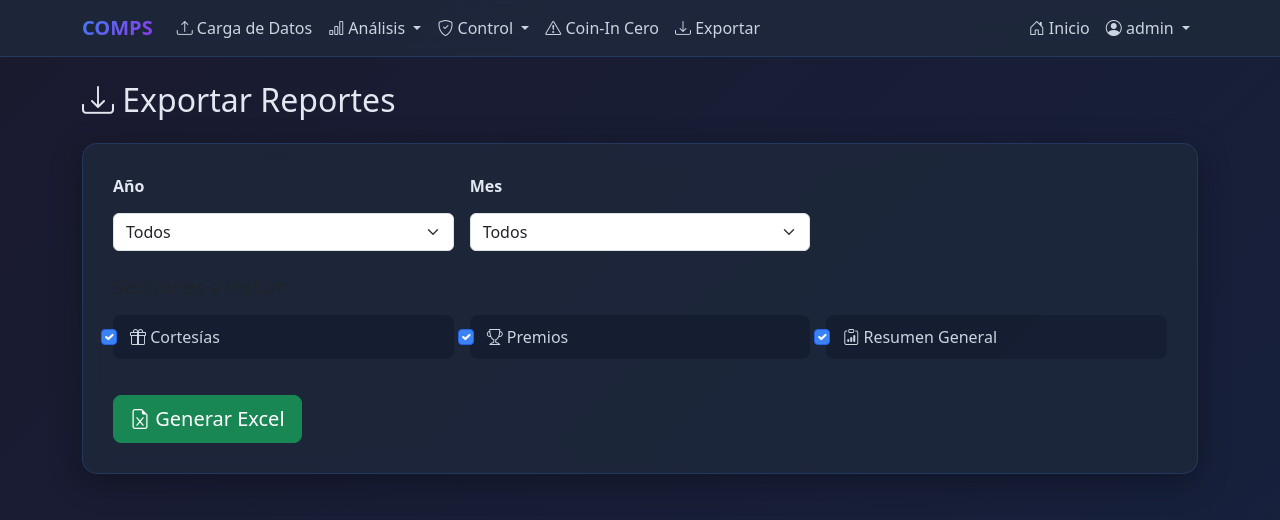
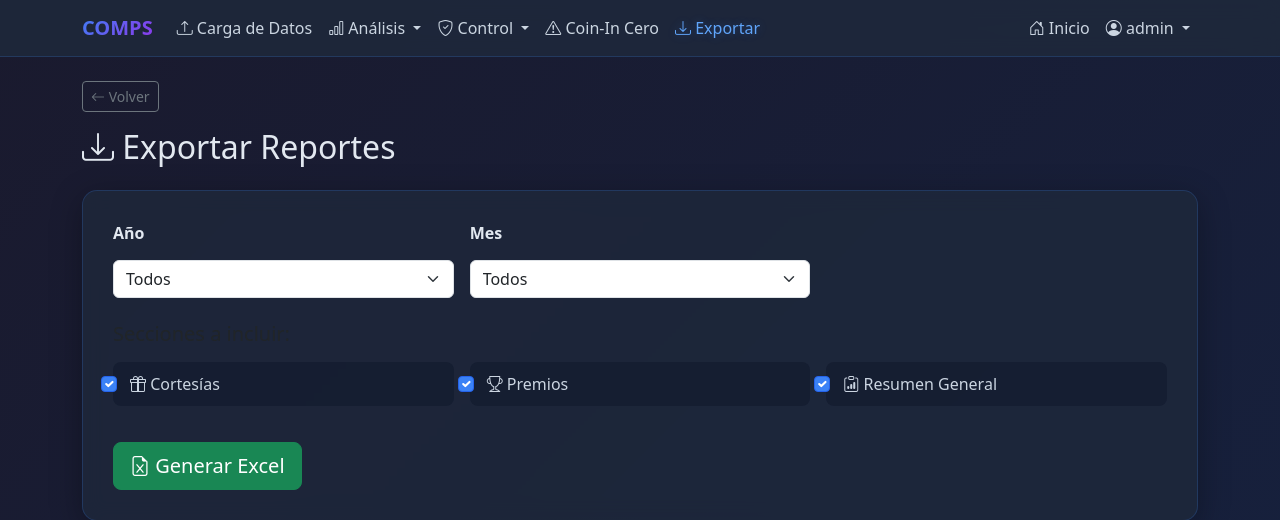
Before and after one commit to kennyAguilar/sgos-reportes, a Flask app: page /comps/exportar in a window 1280 px wide. Shown: the top 520 px of the page. Run offline with Flask 3, Linux system fonts and the light colour scheme; a user stored in the database is signed in.

Commit message:
polish: seguridad, navbar activo, flash categories, botón volver, spinner, .env.example

```diff
--- a/sgos_web/app.py
+++ b/sgos_web/app.py
@@ -17,7 +17,7 @@ except ImportError:
     from engine import procesar_sgos, exportar_excel_bytes, obtener_asistentes, guardar_datos_db, generar_reportes
 
 app = Flask(__name__)
-app.secret_key = os.environ.get("FLASK_SECRET_KEY", "sgos-secret")
+app.secret_key = os.environ.get("FLASK_SECRET_KEY") or os.urandom(32).hex()
 
 # Configuración de Login
 login_manager = LoginManager()
@@ -171,10 +171,11 @@ with app.app_context():
     # Crear usuario admin por defecto si no existe
     if not User.query.filter_by(username="admin").first():
         admin = User(username="admin")
-        admin.set_password("admin123")  # Contraseña por defecto
+        default_pw = os.environ.get("ADMIN_DEFAULT_PASSWORD", "admin123")
+        admin.set_password(default_pw)
         db.session.add(admin)
         db.session.commit()
-        print("Usuario 'admin' creado con contraseña 'admin123'")
+        print("Usuario 'admin' creado. Cambia la contraseña desde Gestión de Usuarios.")
 
 UPLOAD_FOLDER = "uploads"
 os.makedirs(UPLOAD_FOLDER, exist_ok=True)
@@ -262,7 +263,7 @@ def login():
             login_user(user)
             return redirect(url_for("home"))
         else:
-            flash("Usuario o contraseña incorrectos.")
+            flash("Usuario o contraseña incorrectos.", "danger")
 
     return render_template("login.html")
 
@@ -295,16 +296,16 @@ def crear_usuario():
     username = request.form.get("username", "").strip()
     password = request.form.get("password", "").strip()
     if not username or not password:
-        flash("Usuario y contraseña son obligatorios.")
+        flash("Usuario y contraseña son obligatorios.", "warning")
         return redirect(url_for("usuarios"))
     if User.query.filter_by(username=username).first():
-        flash(f"El usuario '{username}' ya existe.")
+        flash(f"El usuario '{username}' ya existe.", "warning")
         return redirect(url_for("usuarios"))
     user = User(username=username)
     user.set_password(password)
     db.session.add(user)
     db.session.commit()
-    flash(f"Usuario '{username}' creado exitosamente.")
+    flash(f"Usuario '{username}' creado exitosamente.", "success")
     return redirect(url_for("usuarios"))
 
 
@@ -313,11 +314,11 @@ def crear_usuario():
 def eliminar_usuario(user_id):
     user = db.session.get(User, user_id)
     if not user:
-        flash("Usuario no encontrado.")
+        flash("Usuario no encontrado.", "danger")
     elif user.id == current_user.id:
-        flash("No puedes eliminarte a ti mismo.")
+        flash("No puedes eliminarte a ti mismo.", "warning")
     else:
-        flash(f"Usuario '{user.username}' eliminado.")
+        flash(f"Usuario '{user.username}' eliminado.", "success")
         db.session.delete(user)
         db.session.commit()
     return redirect(url_for("usuarios"))
@@ -328,15 +329,15 @@ def eliminar_usuario(user_id):
 def cambiar_password(user_id):
     user = db.session.get(User, user_id)
     if not user:
-        flash("Usuario no encontrado.")
+        flash("Usuario no encontrado.", "danger")
         return redirect(url_for("usuarios"))
     new_password = request.form.get("password", "").strip()
     if not new_password:
-        flash("La contraseña no puede estar vacía.")
+        flash("La contraseña no puede estar vacía.", "warning")
         return redirect(url_for("usuarios"))
     user.set_password(new_password)
     db.session.commit()
-    flash(f"Contraseña de '{user.username}' actualizada.")
+    flash(f"Contraseña de '{user.username}' actualizada.", "success")
     return redirect(url_for("usuarios"))
 
 
@@ -346,11 +347,11 @@ def index():
     if request.method == "POST":
         f = request.files.get("file")
         if not f or f.filename == "":
-            flash("No se subió ningún archivo.")
+            flash("No se subió ningún archivo.", "warning")
             return redirect(url_for("index"))
 
         if not allowed_file(f.filename):
-            flash("Formato no permitido. Sube un .xlsx o .xls")
+            flash("Formato no permitido. Sube un .xlsx o .xls", "warning")
             return redirect(url_for("index"))
 
         filename = secure_filename(f.filename)
@@ -362,9 +363,9 @@ def index():
         # --- NUEVO: Guardar en Base de Datos ---
         try:
             total_guardados, tipo_archivo = guardar_datos_db(path, db, Operacion, Premio)
-            flash(f"¡Éxito! Se guardaron {total_guardados} registros de tipo {tipo_archivo} en la base de datos.")
+            flash(f"¡Éxito! Se guardaron {total_guardados} registros de tipo {tipo_archivo} en la base de datos.", "success")
         except Exception as e:
-            flash(f"Error al guardar en base de datos: {str(e)}")
+            flash(f"Error al guardar en base de datos: {str(e)}", "danger")
 
         opciones = request.form.getlist("opciones")  # lo que marcó en index
         session[f"tablas_{saved_name}"] = opciones
@@ -527,7 +528,7 @@ def dashboard_db():
     if not df.empty:
         asistentes_disponibles = sorted(df["Attendant"].dropna().unique().tolist())
     else:
-        flash("No hay datos para el periodo seleccionado.")
+        flash("No hay datos para el periodo seleccionado.", "info")
 
     asistentes_sel = session.get("asistentes_sel_db", [])
     # Si no hay selección guardada, o la lista de disponibles cambió y la selección ya no es válida...
@@ -576,7 +577,7 @@ def dashboard_premios():
     if not df.empty:
         asistentes_disponibles = sorted(df["Attendant"].dropna().unique().tolist())
     else:
-        flash("No hay datos de Premios para el periodo seleccionado.")
+        flash("No hay datos de Premios para el periodo seleccionado.", "info")
 
     asistentes_sel = session.get("asistentes_sel_premios", [])
     asistentes_seleccionados = asistentes_sel or asistentes_disponibles
@@ -767,4 +768,4 @@ app.register_blueprint(comps_bp)
 
 
 if __name__ == "__main__":
-    app.run(debug=True)
+    app.run(debug=os.environ.get("FLASK_ENV") == "development")
--- a/sgos_web/engine.py
+++ b/sgos_web/engine.py
@@ -19,7 +19,7 @@ def _formatear_periodo(periodo_str: str) -> str:
         anio, mes = periodo_str.split("-")
         nombre_mes = MESES_ES.get(int(mes), mes)
         return f"{nombre_mes} {anio}"
-    except:
+    except Exception:
         return periodo_str
 
 def _autosize_sheet(ws, df, max_width=None):
--- a/sgos_web/templates/comps/analisis_cortesias.html
+++ b/sgos_web/templates/comps/analisis_cortesias.html
@@ -2,6 +2,7 @@
 {% block title %}COMPS — Análisis de Cortesías{% endblock %}
 
 {% block content %}
+<a href="{{ url_for('comps.comps_index') }}" class="btn btn-outline-secondary btn-sm mb-3"><i class="bi bi-arrow-left"></i> Volver</a>
 <h2 class="mb-4"><i class="bi bi-gift"></i> Análisis de Cortesías</h2>
 
 <!-- Filtros -->
--- a/sgos_web/templates/comps/analisis_premios.html
+++ b/sgos_web/templates/comps/analisis_premios.html
@@ -2,6 +2,7 @@
 {% block title %}COMPS — Análisis de Premios{% endblock %}
 
 {% block content %}
+<a href="{{ url_for('comps.comps_index') }}" class="btn btn-outline-secondary btn-sm mb-3"><i class="bi bi-arrow-left"></i> Volver</a>
 <h2 class="mb-4"><i class="bi bi-trophy"></i> Análisis de Premios</h2>
 
 <!-- Filtros -->
--- a/sgos_web/templates/comps/analisis_resumen.html
+++ b/sgos_web/templates/comps/analisis_resumen.html
@@ -2,6 +2,7 @@
 {% block title %}COMPS — Resumen General{% endblock %}
 
 {% block content %}
+<a href="{{ url_for('comps.comps_index') }}" class="btn btn-outline-secondary btn-sm mb-3"><i class="bi bi-arrow-left"></i> Volver</a>
 <h2 class="mb-4"><i class="bi bi-clipboard-data"></i> Resumen General</h2>
 
 <!-- Filtros -->
--- a/sgos_web/templates/comps/auditoria_coinin_cero.html
+++ b/sgos_web/templates/comps/auditoria_coinin_cero.html
@@ -2,6 +2,7 @@
 {% block title %}COMPS — Coin-In Cero{% endblock %}
 
 {% block content %}
+<a href="{{ url_for('comps.comps_index') }}" class="btn btn-outline-secondary btn-sm mb-3"><i class="bi bi-arrow-left"></i> Volver</a>
 <h2 class="mb-4"><i class="bi bi-exclamation-triangle"></i> Auditoría: Cortesías con Coin-In Cero</h2>
 
 <!-- Filtros -->
--- a/sgos_web/templates/comps/control_invitaciones.html
+++ b/sgos_web/templates/comps/control_invitaciones.html
@@ -2,6 +2,7 @@
 {% block title %}COMPS — Control de Invitaciones{% endblock %}
 
 {% block content %}
+<a href="{{ url_for('comps.comps_index') }}" class="btn btn-outline-secondary btn-sm mb-3"><i class="bi bi-arrow-left"></i> Volver</a>
 <h2 class="mb-4"><i class="bi bi-people"></i> Control de Invitaciones — General</h2>
 
 <!-- Filtros -->
--- a/sgos_web/templates/comps/control_invitaciones_mda.html
+++ b/sgos_web/templates/comps/control_invitaciones_mda.html
@@ -2,6 +2,7 @@
 {% block title %}COMPS — Invitaciones MDA{% endblock %}
 
 {% block content %}
+<a href="{{ url_for('comps.comps_index') }}" class="btn btn-outline-secondary btn-sm mb-3"><i class="bi bi-arrow-left"></i> Volver</a>
 <h2 class="mb-4"><i class="bi bi-dice-5"></i> Control de Invitaciones — MDA</h2>
 
 <!-- Filtros -->
--- a/sgos_web/templates/comps/control_invitaciones_mdj.html
+++ b/sgos_web/templates/comps/control_invitaciones_mdj.html
@@ -2,6 +2,7 @@
 {% block title %}COMPS — Invitaciones MDJ{% endblock %}
 
 {% block content %}
+<a href="{{ url_for('comps.comps_index') }}" class="btn btn-outline-secondary btn-sm mb-3"><i class="bi bi-arrow-left"></i> Volver</a>
 <h2 class="mb-4"><i class="bi bi-suit-spade"></i> Control de Invitaciones — MDJ</h2>
 
 <!-- Filtros -->
--- a/sgos_web/templates/comps/exportar.html
+++ b/sgos_web/templates/comps/exportar.html
@@ -2,6 +2,7 @@
 {% block title %}COMPS — Exportar Reportes{% endblock %}
 
 {% block content %}
+<a href="{{ url_for('comps.comps_index') }}" class="btn btn-outline-secondary btn-sm mb-3"><i class="bi bi-arrow-left"></i> Volver</a>
 <h2 class="mb-4"><i class="bi bi-download"></i> Exportar Reportes</h2>
 
 <div class="card">
--- a/sgos_web/templates/comps/layout_comps.html
+++ b/sgos_web/templates/comps/layout_comps.html
@@ -20,37 +20,37 @@
       <div class="collapse navbar-collapse" id="navbarNav">
         <ul class="navbar-nav me-auto">
           <li class="nav-item">
-            <a class="nav-link" href="{{ url_for('comps.comps_index') }}">
+            <a class="nav-link {{ 'active' if request.endpoint == 'comps.comps_index' }}" href="{{ url_for('comps.comps_index') }}">
               <i class="bi bi-upload"></i> Carga de Datos
             </a>
           </li>
           <li class="nav-item dropdown">
-            <a class="nav-link dropdown-toggle" href="#" role="button" data-bs-toggle="dropdown">
+            <a class="nav-link dropdown-toggle {{ 'active' if request.endpoint in ('comps.analisis_cortesias','comps.analisis_premios','comps.analisis_resumen') }}" href="#" role="button" data-bs-toggle="dropdown">
               <i class="bi bi-bar-chart"></i> Análisis
             </a>
             <ul class="dropdown-menu">
-              <li><a class="dropdown-item" href="{{ url_for('comps.analisis_cortesias') }}"><i class="bi bi-gift"></i> Cortesías</a></li>
-              <li><a class="dropdown-item" href="{{ url_for('comps.analisis_premios') }}"><i class="bi bi-trophy"></i> Premios</a></li>
-              <li><a class="dropdown-item" href="{{ url_for('comps.analisis_resumen') }}"><i class="bi bi-clipboard-data"></i> Resumen General</a></li>
+              <li><a class="dropdown-item {{ 'active' if request.endpoint == 'comps.analisis_cortesias' }}" href="{{ url_for('comps.analisis_cortesias') }}"><i class="bi bi-gift"></i> Cortesías</a></li>
+              <li><a class="dropdown-item {{ 'active' if request.endpoint == 'comps.analisis_premios' }}" href="{{ url_for('comps.analisis_premios') }}"><i class="bi bi-trophy"></i> Premios</a></li>
+              <li><a class="dropdown-item {{ 'active' if request.endpoint == 'comps.analisis_resumen' }}" href="{{ url_for('comps.analisis_resumen') }}"><i class="bi bi-clipboard-data"></i> Resumen General</a></li>
             </ul>
           </li>
           <li class="nav-item dropdown">
-            <a class="nav-link dropdown-toggle" href="#" role="button" data-bs-toggle="dropdown">
+            <a class="nav-link dropdown-toggle {{ 'active' if request.endpoint in ('comps.control_invitaciones','comps.control_invitaciones_mda','comps.control_invitaciones_mdj') }}" href="#" role="button" data-bs-toggle="dropdown">
               <i class="bi bi-shield-check"></i> Control
             </a>
             <ul class="dropdown-menu">
-              <li><a class="dropdown-item" href="{{ url_for('comps.control_invitaciones') }}"><i class="bi bi-people"></i> Invitaciones General</a></li>
-              <li><a class="dropdown-item" href="{{ url_for('comps.control_invitaciones_mda') }}"><i class="bi bi-dice-5"></i> Invitaciones MDA</a></li>
-              <li><a class="dropdown-item" href="{{ url_for('comps.control_invitaciones_mdj') }}"><i class="bi bi-suit-spade"></i> Invitaciones MDJ</a></li>
+              <li><a class="dropdown-item {{ 'active' if request.endpoint == 'comps.control_invitaciones' }}" href="{{ url_for('comps.control_invitaciones') }}"><i class="bi bi-people"></i> Invitaciones General</a></li>
+              <li><a class="dropdown-item {{ 'active' if request.endpoint == 'comps.control_invitaciones_mda' }}" href="{{ url_for('comps.control_invitaciones_mda') }}"><i class="bi bi-dice-5"></i> Invitaciones MDA</a></li>
+              <li><a class="dropdown-item {{ 'active' if request.endpoint == 'comps.control_invitaciones_mdj' }}" href="{{ url_for('comps.control_invitaciones_mdj') }}"><i class="bi bi-suit-spade"></i> Invitaciones MDJ</a></li>
             </ul>
           </li>
           <li class="nav-item">
-            <a class="nav-link" href="{{ url_for('comps.auditoria_coinin_cero') }}">
+            <a class="nav-link {{ 'active' if request.endpoint == 'comps.auditoria_coinin_cero' }}" href="{{ url_for('comps.auditoria_coinin_cero') }}">
               <i class="bi bi-exclamation-triangle"></i> Coin-In Cero
             </a>
           </li>
           <li class="nav-item">
-            <a class="nav-link" href="{{ url_for('comps.exportar_reportes') }}">
+            <a class="nav-link {{ 'active' if request.endpoint == 'comps.exportar_reportes' }}" href="{{ url_for('comps.exportar_reportes') }}">
               <i class="bi bi-download"></i> Exportar
             </a>
           </li>
```
Also changed, not shown: sgos_web/templates/comps/index.html (+16 -0 lines), sgos_web/templates/index.html (+16 -0 lines), sgos_web/templates/layout.html (+8 -8 lines), 1 other file.
